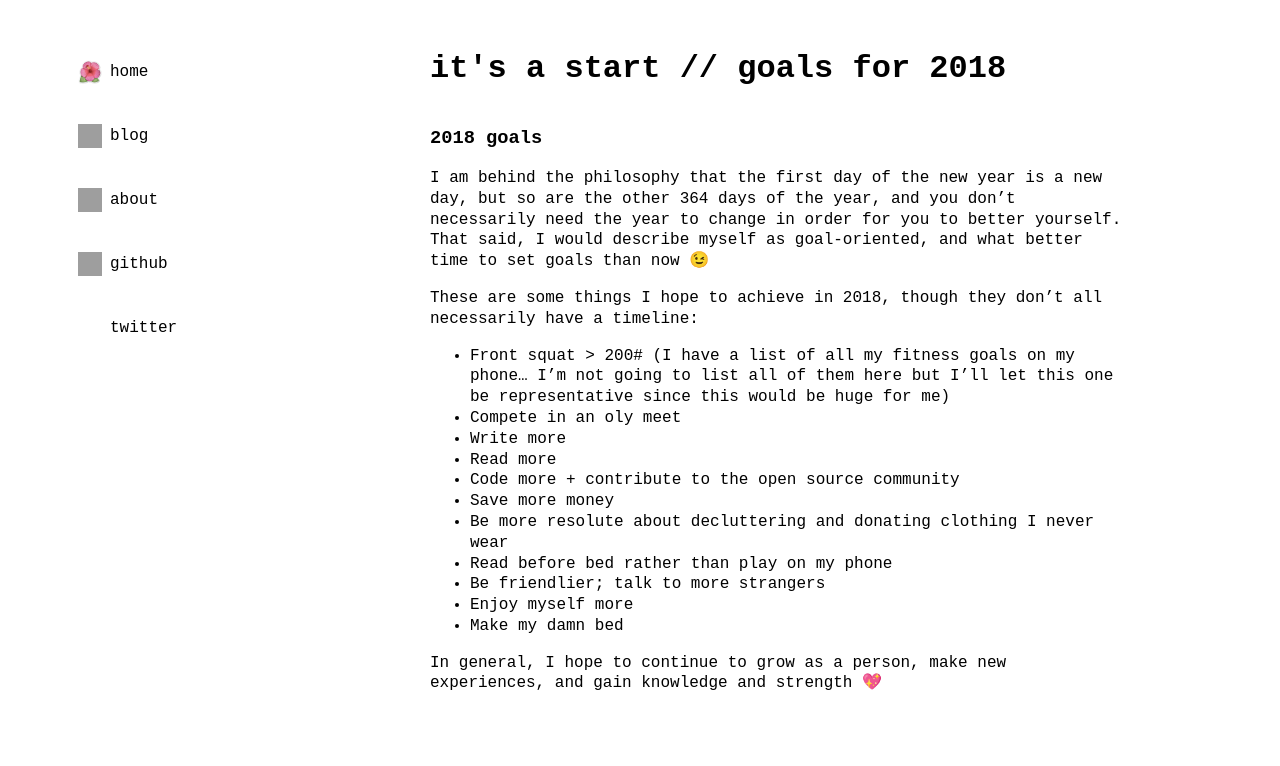
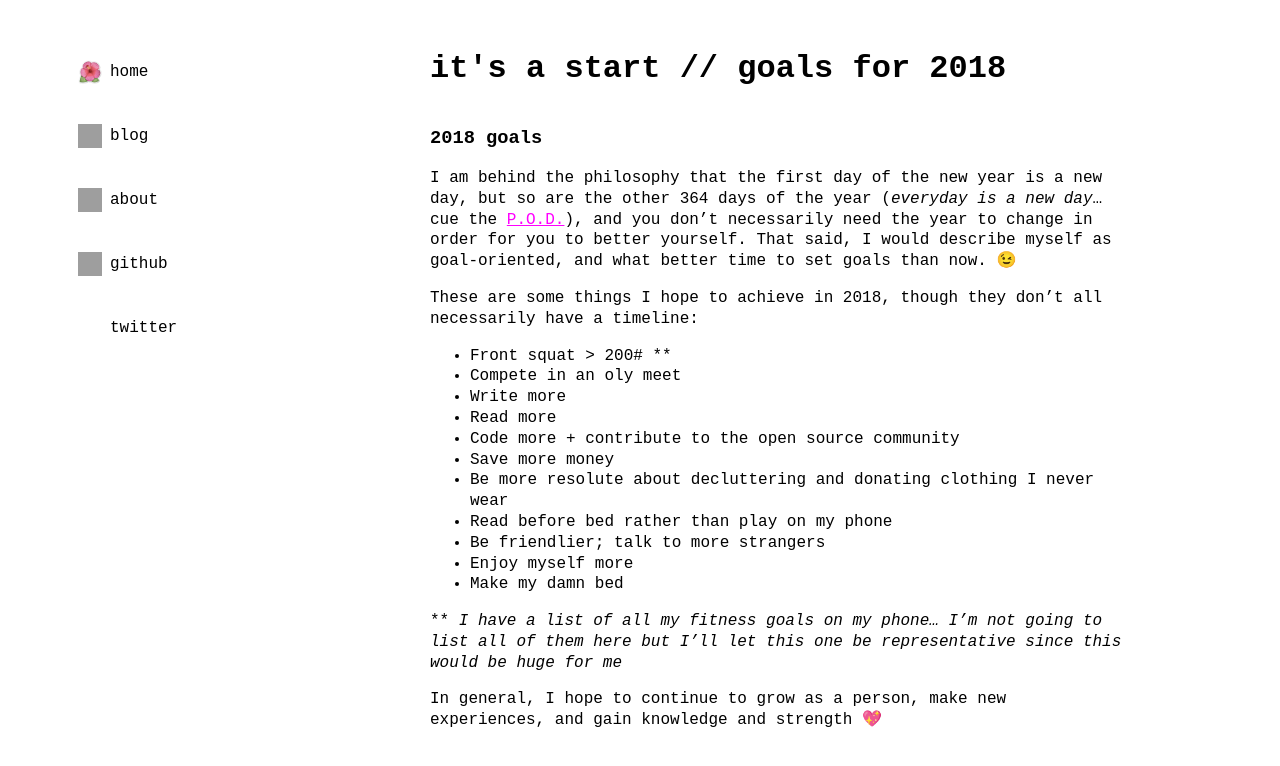
Before and after one commit to rmrice/rmrice.github.io, a Jekyll site: the page built from _posts/2018-01-01-first-post.md, in a window 1280 px wide. Shown: the top 766 px of the page. Built offline with Jekyll 4.4.1, drawn with Linux system fonts in a browser that asks for light colours; emoji names are drawn with the system emoji font; some of the changed lines change nothing that is shown; grey boxes are pictures that could not be loaded.

Commit message:
update post

```diff
--- a/_posts/2018-01-01-first-post.md
+++ b/_posts/2018-01-01-first-post.md
@@ -6,11 +6,11 @@ tags: personal, lists
 ---
 
 ### 2018 goals
-I am behind the philosophy that the first day of the new year is a new day, but so are the other 364 days of the year, and you don't necessarily need the year to change in order for you to better yourself. That said, I would describe myself as goal-oriented, and what better time to set goals than now :wink:
+I am behind the philosophy that the first day of the new year is a new day, but so are the other 364 days of the year (_everyday is a new day_...cue the [P.O.D.](https://www.youtube.com/watch?v=qxAcx8jyqoY)), and you don't necessarily need the year to change in order for you to better yourself. That said, I would describe myself as goal-oriented, and what better time to set goals than now. :wink:
 
 These are some things I hope to achieve in 2018, though they don't all necessarily have a timeline:
 
-- Front squat > 200# (I have a list of all my fitness goals on my phone... I'm not going to list all of them here but I'll let this one be representative since this would be huge for me)
+- Front squat > 200# **
 - Compete in an oly meet
 - Write more
 - Read more
@@ -22,4 +22,6 @@ These are some things I hope to achieve in 2018, though they don't all necessari
 - Enjoy myself more
 - Make my damn bed
 
+** _I have a list of all my fitness goals on my phone... I'm not going to list all of them here but I'll let this one be representative since this would be huge for me_
+
 In general, I hope to continue to grow as a person, make new experiences, and gain knowledge and strength :sparkling_heart:
```
Also changed, not shown: 1 other file.
